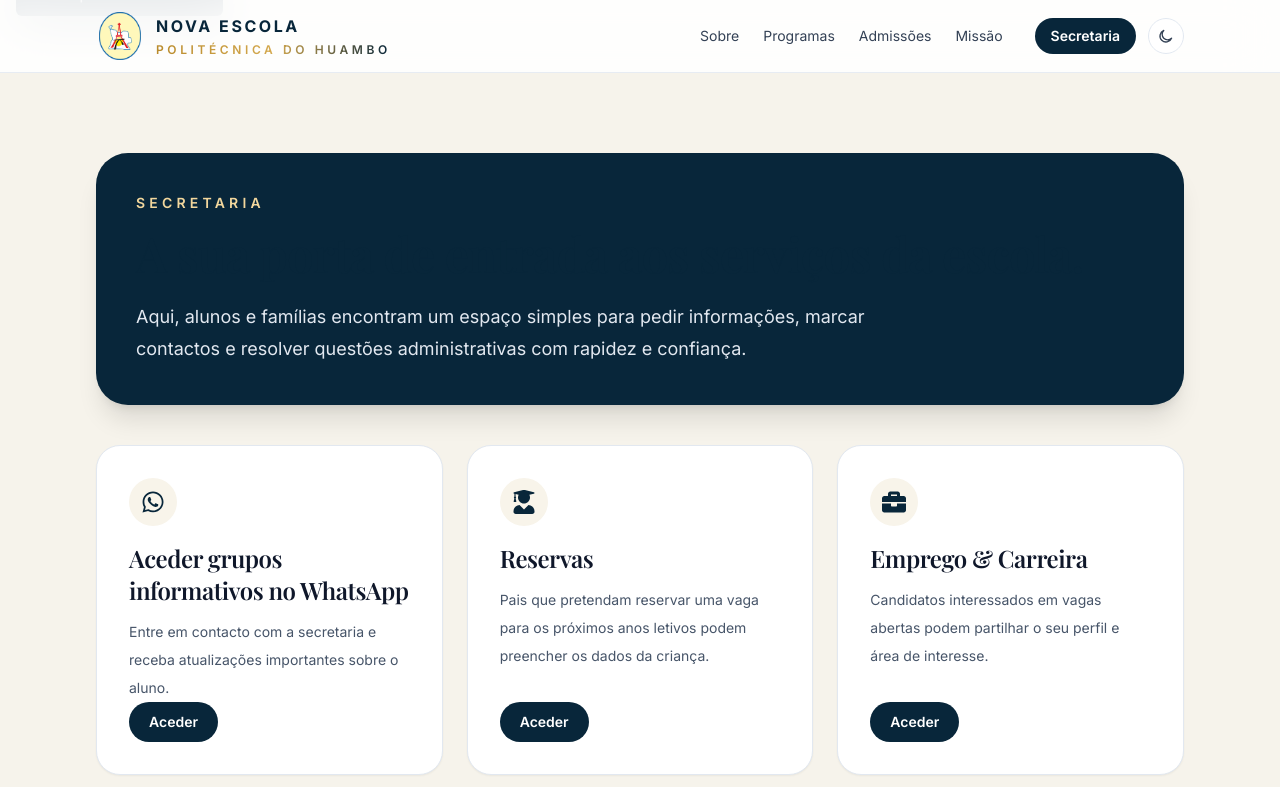
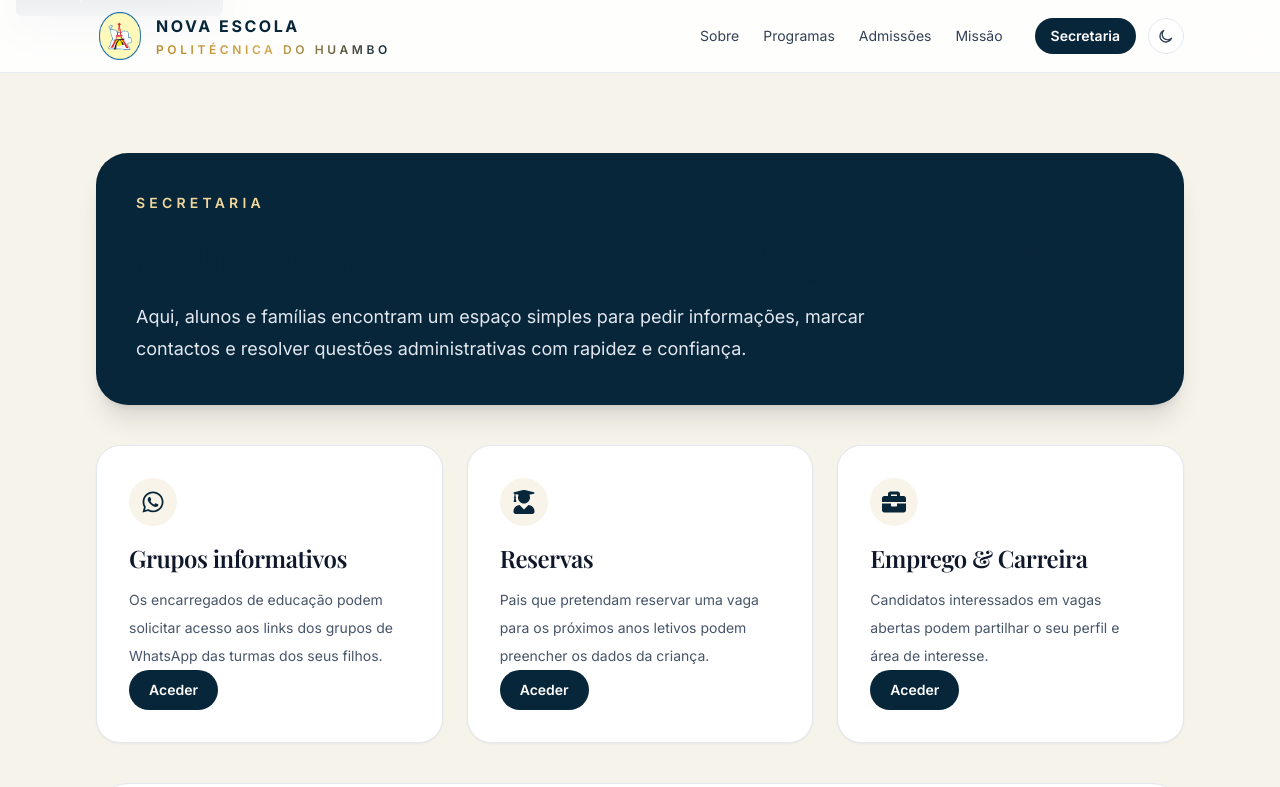
Before and after one commit to luistchitue-boop/nova-escola-politecnica-do-huambo-website, a Next.js app: page /secretaria in a window 1280 px wide. Shown: the top 787 px of the page. Built offline with nearby package versions, Linux system fonts and the light colour scheme.

Commit message:
fix: update title and description for WhatsApp service in SecretariaPage component

```diff
--- a/pages/secretaria.js
+++ b/pages/secretaria.js
@@ -6,8 +6,8 @@ import Footer from '../components/Footer'
 
 const services = [
   {
-    title: 'Aceder grupos informativos no WhatsApp',
-    description: 'Entre em contacto com a secretaria e receba atualizações importantes sobre o aluno.',
+    title: 'Grupos informativos',
+    description: 'Os encarregados de educação podem solicitar acesso aos links dos grupos de WhatsApp das turmas dos seus filhos.',
     href: '/secretaria/whatsapp',
     icon: <FaWhatsapp className="h-6 w-6" />,
   },
```
